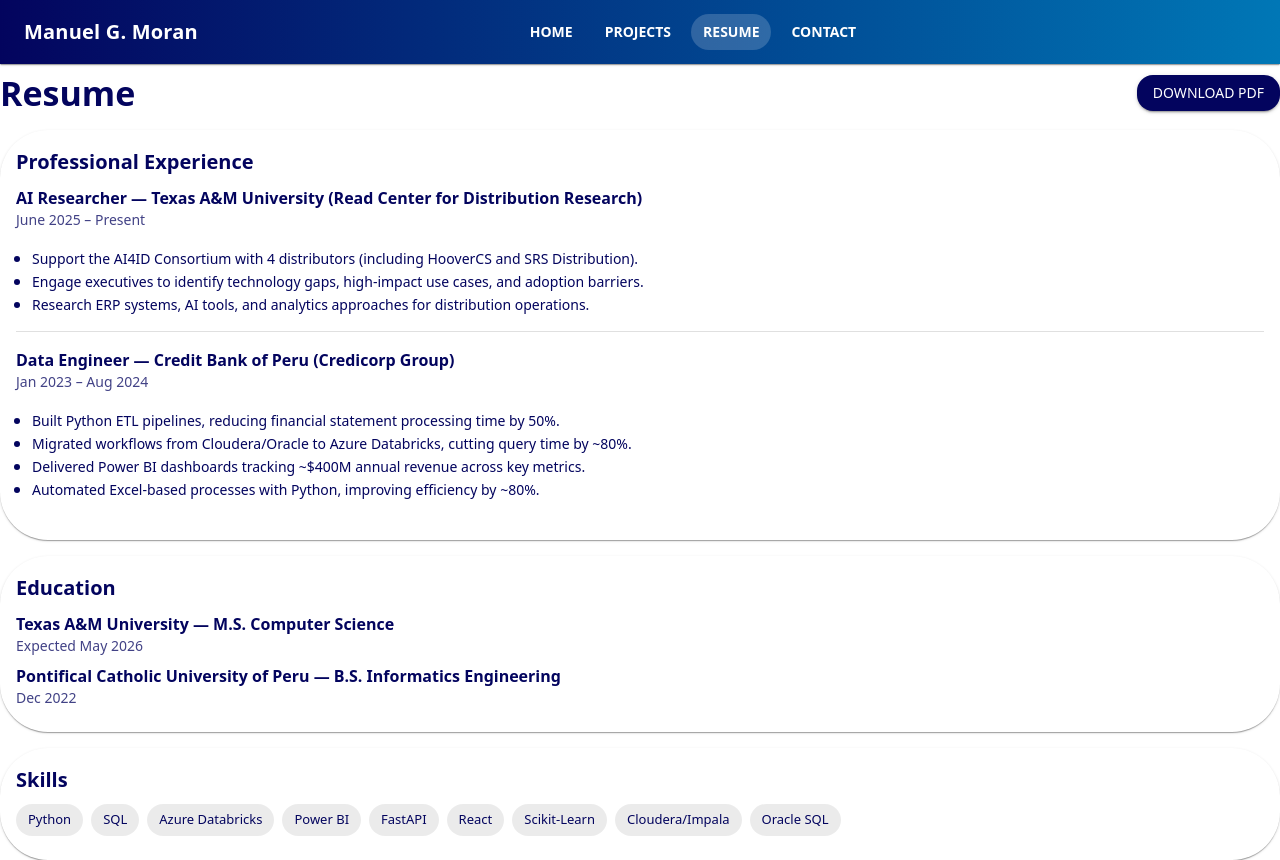
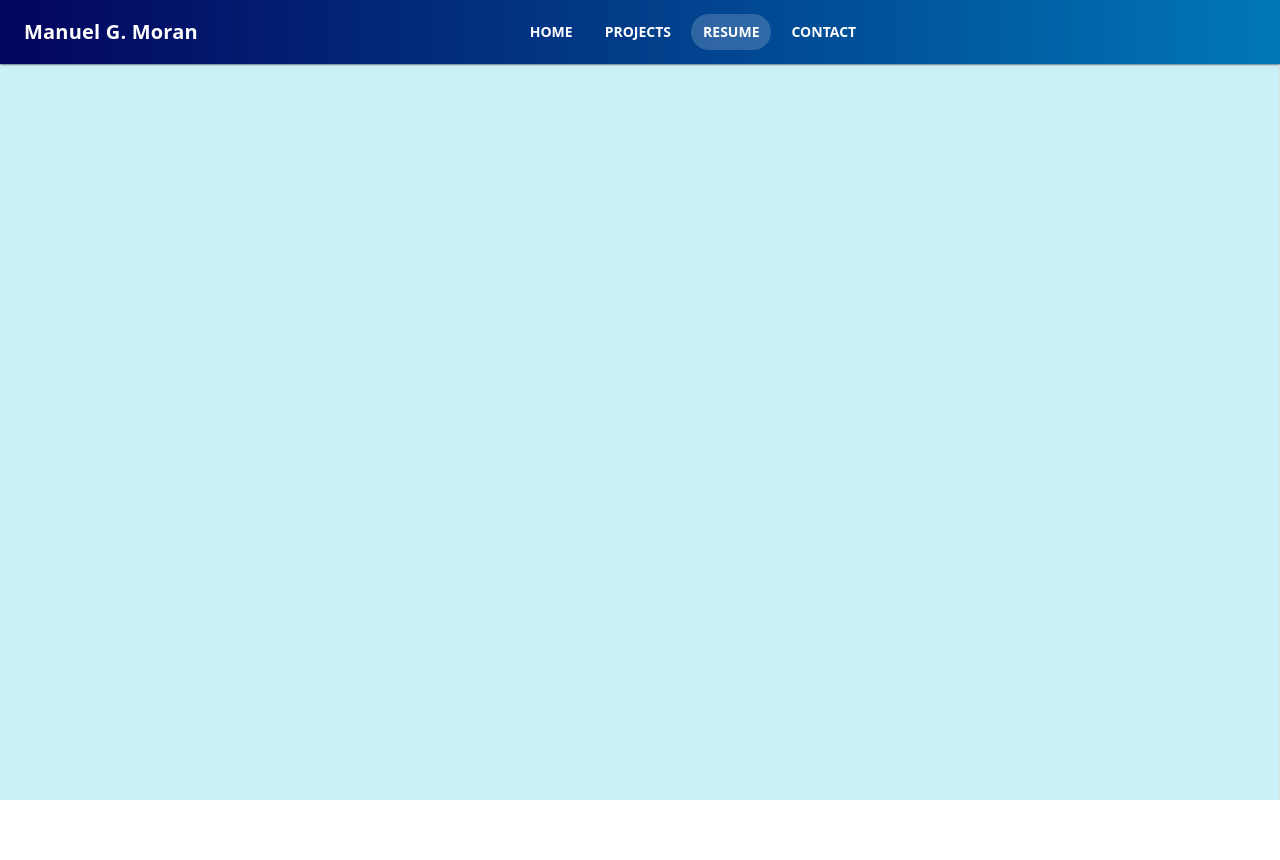
Before and after one commit to CodeBreakerMG/CV-Website-V2, a React (Vite) app: page /resume in a window 1280 px wide. After the commit the page ends 800 px from the top, so only its background shows below. Built offline with nearby package versions, Linux system fonts and the light colour scheme.

Commit message:
Resume Page ready

```diff
--- a/src/App.jsx
+++ b/src/App.jsx
@@ -14,7 +14,7 @@
 
 
           <Route path="/projects" element={<Projects />} />
-        <Route path="/resume" element={<Resume />} />
+          <Route path="/resume" element={<Resume />} />
          <Route path="/contact" element={<Contact />} />
           <Route path="*" element={<Navigate to="/" replace />} />
 
--- a/src/components/Layout.jsx
+++ b/src/components/Layout.jsx
@@ -3,7 +3,7 @@
 import { Box } from "@mui/material";
 import TopBar from "./TopBar";
 
-const TOPBAR_HEIGHT = 72; // adjust to your AppBar height
+export const TOPBAR_HEIGHT = 72; // adjust to your AppBar height
 
 export default function Layout() {
   return (
@@ -14,7 +14,7 @@
       {/* Routed page content */}
       <Box
         component="main"
-        sx={{
+        sx={{ flex: 1,
           pt: `${TOPBAR_HEIGHT}px`,
           minHeight: `calc(100vh - ${TOPBAR_HEIGHT}px)`,
         }}
--- a/src/components/LeftSideProfile.jsx
+++ b/src/components/LeftSideProfile.jsx
@@ -71,10 +71,12 @@
             </Box>
               <Divider sx={{ mt: 2}} />
             <Stack direction="row" spacing={1} justifyContent="center" flexWrap="wrap" sx={{ mt: 2}}>
-              <IconButton   href={site.links.linkedin} target="_blank" color="primary" size="18px">
-                <LinkedInIcon  />
-              </IconButton>
-              <IconButton  href={site.links.github} target="_blank" color="primary" size="large">
+            <IconButton  component="a" href={site.links.linkedinURL} target="_blank" color="primary" size="large">
+
+              <LinkedInIcon />
+            </IconButton>
+
+              <IconButton  component="a" href={site.links.githubURL} target="_blank" color="primary" size="large">
                 <GitHubIcon />
               </IconButton>
               <IconButton onClick={() => navigate("/contact")} color="primary" size="large">
--- a/src/components/RightSideHomePanel.jsx
+++ b/src/components/RightSideHomePanel.jsx
@@ -6,6 +6,7 @@
 
 
 const contactPage = "/contact"
+const resumePage = "/resume"
 
 const navItems = [
   { label: "Home", path: "/" },
@@ -89,13 +90,13 @@
             <Box sx={{ display: "flex", gap: 2, justifyContent: "Center"  }}>
                 <Button
                     component="a"
-                    href="/manuel_moran_resume.pdf"
+                    onClick={() => navigate(resumePage)}
                     target="_blank"
                     rel="noopener noreferrer"
                     variant="contained"
-                    sx={{ ml: 25, mr: 0.5, flex: 1, minWidth: 140 }} >
+                    sx={{ ml: 15, mr: 0.5, flex: 1, minWidth: 140 }} >
                 View Resume</Button>
-                <Button variant="outlined" onClick={() => navigate(contactPage)}  sx={{ ml: 0.5, mr: 25, flex: 1, minWidth: 140}} >Contact Information</Button>
+                <Button variant="outlined" onClick={() => navigate(contactPage)}  sx={{ ml: 0.5, mr: 15, flex: 1, minWidth: 140}} >Contact Information</Button>
             </Box>
 
 
--- a/src/config/site.js
+++ b/src/config/site.js
@@ -19,7 +19,9 @@
 
     links: {
         linkedin: "linkedin.com/in/mm9451/",
+        linkedinURL:"https://www.linkedin.com/in/mm9451/",
         github: "github.com/CodeBreakerMG/",
+        githubURL: "https://www.github.com/CodeBreakerMG/",
         website: "https://manuelgmoran.com",
         resumePdf: "/manuel_moran_resume.pdf", // optional, put in /public
     },
--- a/src/index.css
+++ b/src/index.css
@@ -3,6 +3,7 @@
 * { box-sizing: border-box; }
 html, body { height: 100%; }
 body {
+
   margin: 0;
   font-family: system-ui, -apple-system, Segoe UI, Roboto, Arial, sans-serif;
   background: var(--bg);
--- a/src/pages/Contact.jsx
+++ b/src/pages/Contact.jsx
@@ -72,7 +72,7 @@
                   </Typography>
                 </Stack>
                 <Typography  variant="h6" sx={{fontSize: '18px', color: 'blue', textDecoration: 'underline'}}  >
-                  <a href={site.links.linkedin} target="_blank">{site.links.linkedin}</a>
+                  <a  href={site.links.linkedinURL}  target="_blank">{site.links.linkedin}</a>
                 </Typography>
               </Box>
 
@@ -84,7 +84,7 @@
                   </Typography>
                 </Stack>
                 <Typography  variant="h6" sx={{fontSize: '18px', color: 'blue', textDecoration: 'underline'}}  >
-                  <a  href="www.google.com" target="_blank">{site.links.github}</a>
+                  <a  href={site.links.githubURL} target="_blank">{site.links.github}</a>
                 </Typography>
               </Box>
             </Stack>
--- a/src/pages/Resume.jsx
+++ b/src/pages/Resume.jsx
@@ -1,85 +1,44 @@
 // src/pages/Resume.jsx
-import { Box, Typography, Card, CardContent, Stack, Button, Divider, Chip } from "@mui/material";
+import { Grid, Box, Typography, Card, CardContent, Stack, Button, Divider, Chip, Drawer } from "@mui/material";
 import { useEffect } from "react";
+import { TOPBAR_HEIGHT } from "../components/Layout";
 
 export default function Resume() {
     useEffect(() => {       /*To change the name on the tab */
     document.title = "Manuel G. Moran | Resume";
   }, []);
   return (
-    <Box>
-      <Stack direction={{ xs: "column", sm: "row" }} justifyContent="space-between" alignItems={{ xs: "flex-start", sm: "center" }} spacing={2} sx={{ mb: 2 }}>
-        <Typography variant="h4" sx={{ fontWeight: 800 }}>
-          Resume
-        </Typography>
+        <Drawer
+          variant="permanent"
+          sx={{
 
-        {/* Replace href with your hosted resume URL OR put the PDF in /public and use "/MORAN_CV_16_INDUSTRY.pdf" */}
-        <Button variant="contained" href="/MORAN_CV_16_INDUSTRY.pdf" target="_blank" rel="noreferrer">
-          Download PDF
-        </Button>
-      </Stack>
+            width: "100vw",
+            flexShrink: 0,
+            "& .MuiDrawer-paper": {
+              width: "100vw",
+              boxSizing: "border-box",
+              background: `
+                linear-gradient(
+                  to bottom,
+                  transparent 0%,
+                  rgba(0, 0, 0, 0.12) 15%,
+                  rgba(0, 0, 0, 0.12) 85%,
+                  transparent 100%
+                )
+                right / 1px 100% no-repeat,
+                white
+              `,
+            },
+          }}
+        >
 
-      <Card sx={{ borderRadius: 3, mb: 2 }}>
-        <CardContent>
-          <Typography variant="h6" sx={{ fontWeight: 800, mb: 1 }}>
-            Professional Experience
-          </Typography>
-
-          <Typography sx={{ fontWeight: 700 }}>
-            AI Researcher — Texas A&M University (Read Center for Distribution Research)
-          </Typography>
-          <Typography variant="body2" sx={{ opacity: 0.75, mb: 1 }}>
-            June 2025 – Present
-          </Typography>
-          <Box component="ul" sx={{ pl: 2, mb: 2 }}>
-            <li><Typography variant="body2">Support the AI4ID Consortium with 4 distributors (including HooverCS and SRS Distribution).</Typography></li>
-            <li><Typography variant="body2">Engage executives to identify technology gaps, high-impact use cases, and adoption barriers.</Typography></li>
-            <li><Typography variant="body2">Research ERP systems, AI tools, and analytics approaches for distribution operations.</Typography></li>
-          </Box>
-
-          <Divider sx={{ my: 2 }} />
-
-          <Typography sx={{ fontWeight: 700 }}>
-            Data Engineer — Credit Bank of Peru (Credicorp Group)
-          </Typography>
-          <Typography variant="body2" sx={{ opacity: 0.75, mb: 1 }}>
-            Jan 2023 – Aug 2024
-          </Typography>
-          <Box component="ul" sx={{ pl: 2 }}>
-            <li><Typography variant="body2">Built Python ETL pipelines, reducing financial statement processing time by 50%.</Typography></li>
-            <li><Typography variant="body2">Migrated workflows from Cloudera/Oracle to Azure Databricks, cutting query time by ~80%.</Typography></li>
-            <li><Typography variant="body2">Delivered Power BI dashboards tracking ~$400M annual revenue across key metrics.</Typography></li>
-            <li><Typography variant="body2">Automated Excel-based processes with Python, improving efficiency by ~80%.</Typography></li>
-          </Box>
-        </CardContent>
-      </Card>
-
-      <Card sx={{ borderRadius: 3, mb: 2 }}>
-        <CardContent>
-          <Typography variant="h6" sx={{ fontWeight: 800, mb: 1 }}>
-            Education
-          </Typography>
-          <Typography sx={{ fontWeight: 700 }}>Texas A&M University — M.S. Computer Science</Typography>
-          <Typography variant="body2" sx={{ opacity: 0.75, mb: 1 }}>Expected May 2026</Typography>
-
-          <Typography sx={{ fontWeight: 700, mt: 1 }}>Pontifical Catholic University of Peru — B.S. Informatics Engineering</Typography>
-          <Typography variant="body2" sx={{ opacity: 0.75 }}>Dec 2022</Typography>
-        </CardContent>
-      </Card>
-
-      <Card sx={{ borderRadius: 3 }}>
-        <CardContent>
-          <Typography variant="h6" sx={{ fontWeight: 800, mb: 1 }}>
-            Skills
-          </Typography>
-
-          <Stack direction="row" spacing={1} useFlexGap flexWrap="wrap">
-            {["Python", "SQL", "Azure Databricks", "Power BI", "FastAPI", "React", "Scikit-Learn", "Cloudera/Impala", "Oracle SQL"].map((s) => (
-              <Chip key={s} label={s} />
-            ))}
-          </Stack>
-        </CardContent>
-      </Card>
-    </Box>
+      <iframe
+         title="Manuel G. Moran Resume"
+         src="/manuel_moran_resume.pdf"
+         style={{ width: "100%", height: "200%", border: "none" ,    paddingTop: `calc(${TOPBAR_HEIGHT}px - 8px)`}}
+      />
+    </Drawer>
   );
 }
+
+//`calc(100vh - ${TOPBAR_HEIGHT}px)`,
```
